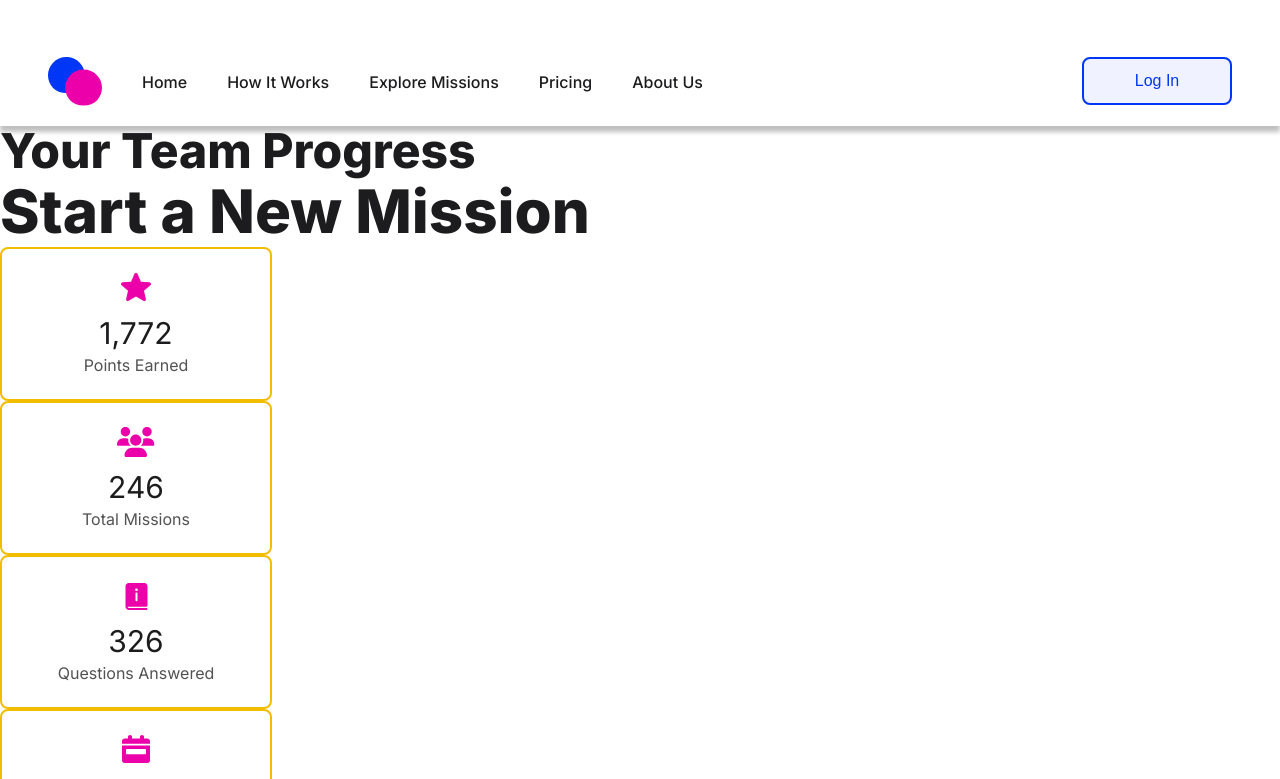
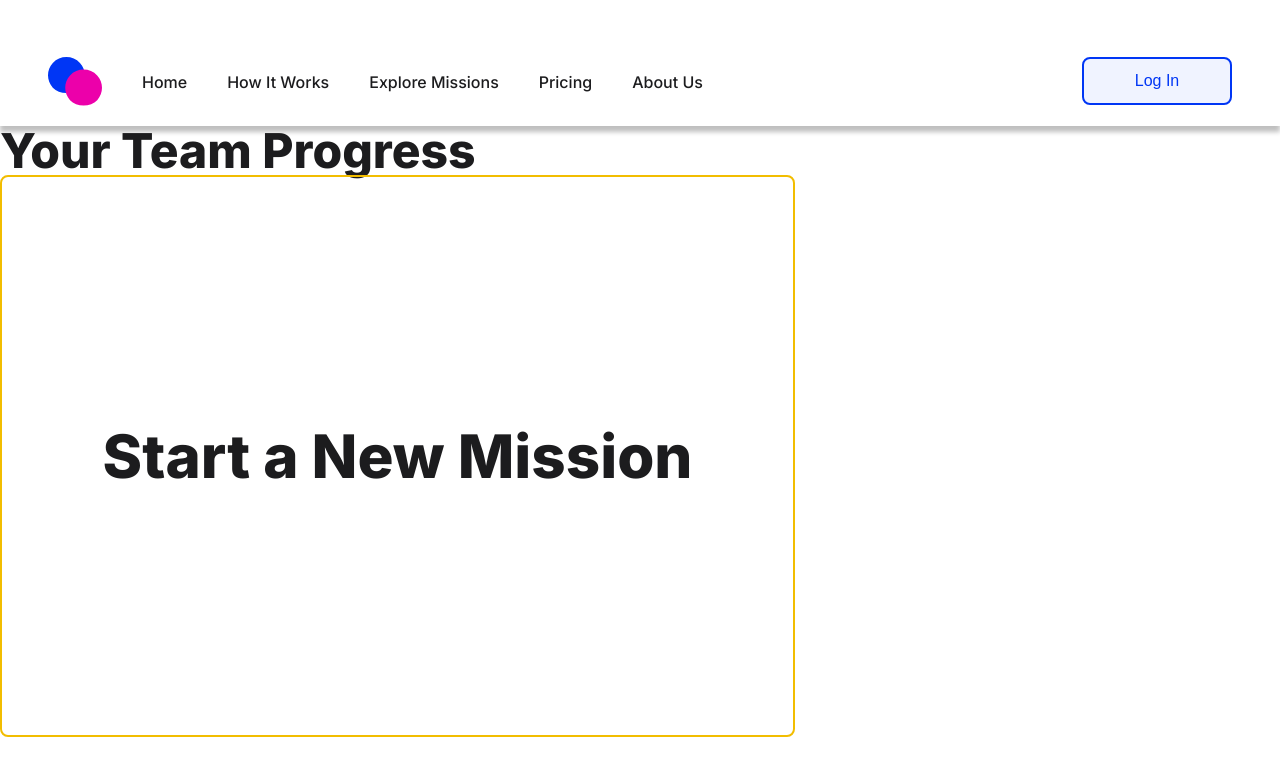
Before and after one commit to cherryontech/MissionCollective, a React (Vite) app: page /dashboard in a window 1280 px wide. Shown: the top 779 px of the page. Built offline with nearby package versions, Linux system fonts and the light colour scheme.

Commit message:
Fixes conflict in Dashboard.css

```diff
--- a/src/styles/Dashboard.css
+++ b/src/styles/Dashboard.css
@@ -1,5 +1,3 @@
-<<<<<<< HEAD
-=======
 .missionStatusContainer {
   width: 49.6875rem;
   height: 35.125rem;
@@ -11,7 +9,6 @@
   position: relative;
 }
 
->>>>>>> 50bad33bdff03af7725c7889618f8066a0298e6b
 .statCards {
   display: flex;
   gap: 3.19rem;
```
